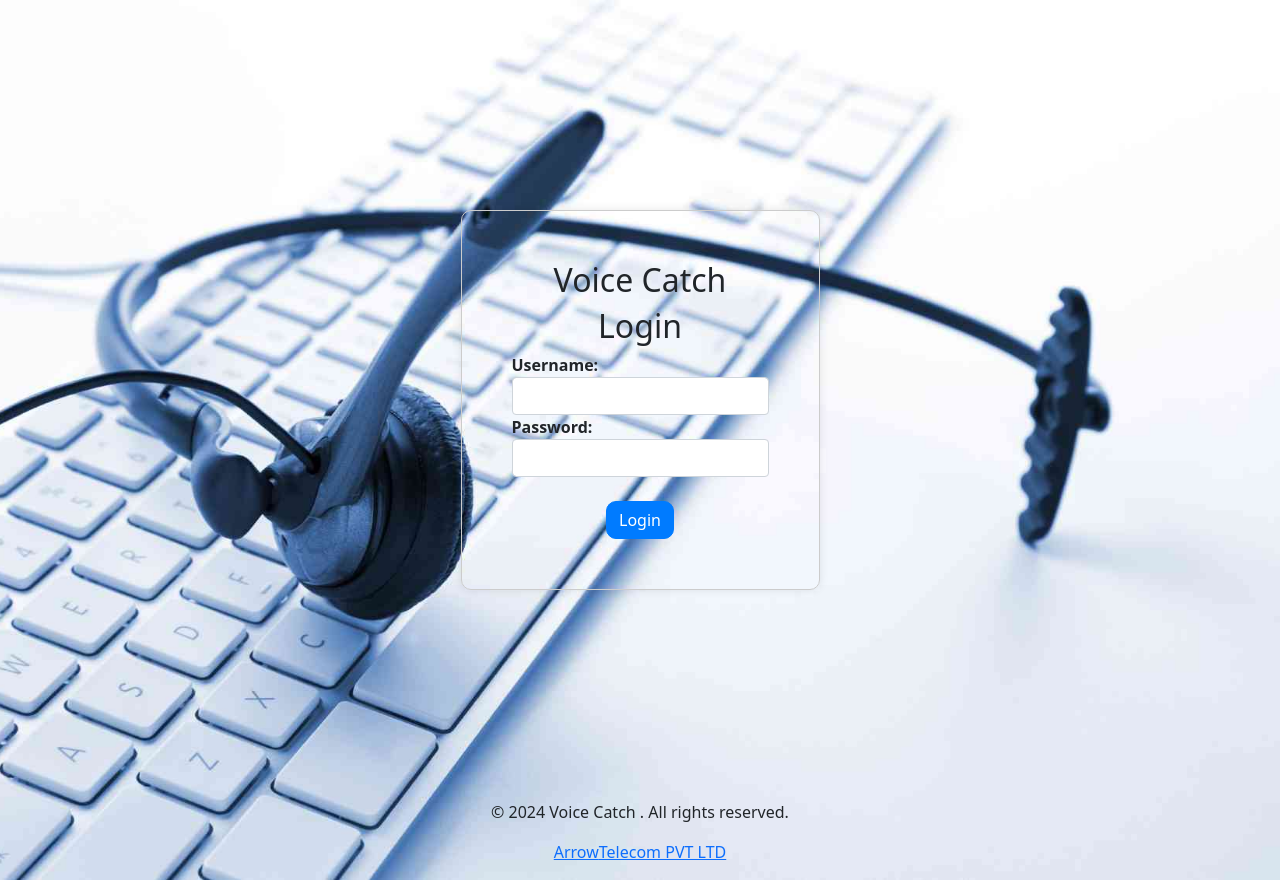
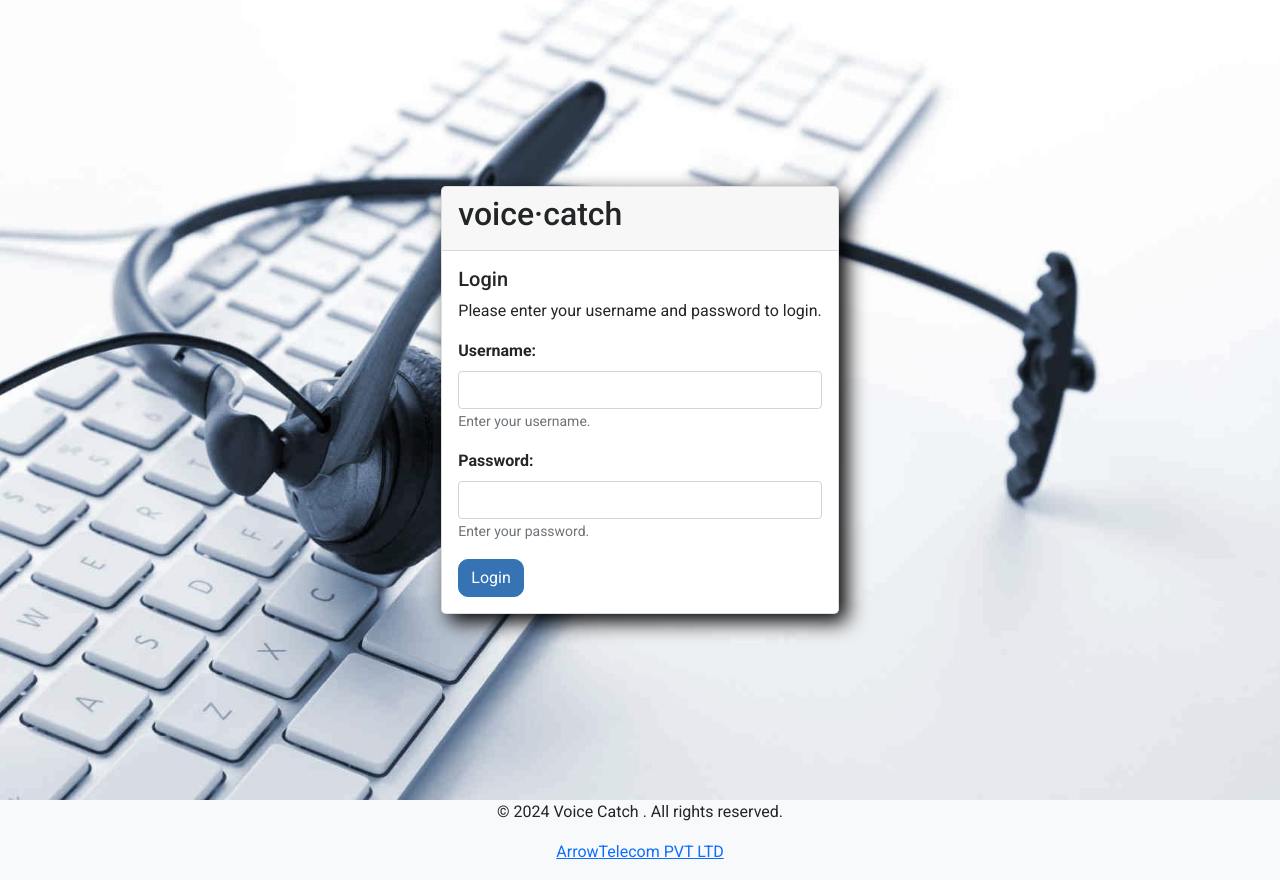
Before and after one commit to manish23k/cust_report, a PHP site: page / in a window 1280 px wide. Run offline with PHP 8.4, Linux system fonts and the light colour scheme.

Commit message:
misc improvements to homepage

```diff
--- a/index.php
+++ b/index.php
@@ -13,13 +13,15 @@ if ($_SERVER["REQUEST_METHOD"] == "POST") {
     $username = $_POST["username"];
     $password = $_POST["password"];
 
-    // You should implement proper validation and security here
-    // For simplicity, we're not hashing the password in this example.
+    // Check if the username and password are correct
+    // using a prepared statement to prevent SQL injection
+    // [TODO: implement a more secure password hashing algorithm]
 
-    $query = "SELECT * FROM vicidial_users WHERE user='$username' AND pass='$password'";
-    $result = $conn->query($query);
-
-    if ($result->num_rows == 1) {
+    $query = "select * from vicidial_users where user=? and pass=?";
+    $stmt = $pdo->prepare($query);
+    $stmt->execute([$username, $password]);
+    $user = $stmt->fetch();
+    if ($user) {
         $_SESSION["username"] = $username; // Store user information in the session
         header("Location: og_callstatistics.php"); // Redirect to the dashboard
         exit;
@@ -35,47 +37,23 @@ if ($_SERVER["REQUEST_METHOD"] == "POST") {
 <head>
     <title>Login</title>
     <link rel="stylesheet" href="https://cdn.jsdelivr.net/npm/bootstrap@5.0.2/dist/css/bootstrap.min.css">
+    <link rel="stylesheet" href="https://fonts.googleapis.com/css2?family=Roboto:wght@400;500;700&display=swap">
     <style>
-        /* Custom styles for the navigation bar */
-        .navbar {
-            background-color: #007BFF;
-            /* Background color */
-        }
-
-        .navbar-brand {
-            color: #fff;
-            /* Text color */
-        }
-
-        .navbar-brand:hover {
-            color: #fff;
-            /* Text color on hover */
-        }
-
-        .navbar-nav .nav-link {
-            color: #333;
-            /* Text color */
-        }
-
-        .navbar-nav .nav-link:hover {
-            color: #007BFF;
-            /* Text color on hover */
-        }
-
-        .navbar-nav .nav-item.active {
-            background-color: #007BFF;
-            /* Background color for active tab */
+        body {
+            font-family: 'Roboto', sans-serif;
+            /* Use the Roboto font */
+            background-color: #f8f9fa;
+            /* Set the background color */
         }
 
         /* Custom styles for the login form */
         .login-container {
-            max-width: 400px;
+            max-width: 500px;
             margin: 0 auto;
-            padding: 50px;
-            border: 1px solid #ccc;
-            border-radius: 10px;
-            background-color: #fff;
-            box-shadow: 0 0 10px rgba(0, 0, 0, 0.1);
+            border-radius: 20px;
+            background-color: rgb(211, 211, 211);
+            filter: drop-shadow(8px 8px 10px black);
+
         }
 
         /* Center the login box vertically and horizontally */
@@ -84,27 +62,10 @@ if ($_SERVER["REQUEST_METHOD"] == "POST") {
             align-items: center;
             justify-content: center;
             min-height: 100vh;
-}
-
-.login-container {
-    max-width: 400px;
-    margin: 0 auto;
-    padding: 50px;
-    border: 1px solid #ccc;
-    border-radius: 10px;
-    background-color: rgba(255, 255, 255, 0); /* Adjust the alpha value for transparency */
-    box-shadow: 0 0 10px rgba(0, 0, 0, 0.1);
-}
-
-        body {
-
-            /* background-image: url('your-high-resolution-image.jpg'); */
             background-image: url('login.jpg');
-
             background-size: cover;
-
             background-position: center;
-
+            filter: grayscale(50%);
         }
 
         .btn-center {
@@ -113,37 +74,27 @@ if ($_SERVER["REQUEST_METHOD"] == "POST") {
         }
 
         .btn-primary {
-
             background-color: #007BFF;
             /* Background color */
-
             border-color: #007BFF;
             /* Border color */
-
             border-radius: 10px;
             /* Rounded corners */
-
             transition: background-color 0.3s;
             /* Smooth hover effect */
 
         }
 
-
         .btn-primary:hover {
-
             background-color: #0056b3;
             /* Background color on hover */
-
         }
 
         .form-group label {
-
             font-size: 16px;
             /* Adjust the font size */
-
             font-weight: 600;
             /* Adjust the font weight */
-
         }
     </style>
 </head>
@@ -151,27 +102,31 @@ if ($_SERVER["REQUEST_METHOD"] == "POST") {
 <body>
     <div class="center-container">
         <div class="login-container">
-            <h2 class="text-center">Voice Catch</h2>
-            <h2 class="text-center">Login</h2>
+            <div class="card rounded-3">
+                <div class="card-header">
+                    <h2>voice&centerdot;catch</h2>
+                </div>
+                <div class="card-body">
+                    <h5 class="card-title">Login</h5>
+                    <p class="card-text">Please enter your username and password to login.</p>
                     <form method="post">
-                <div class="form-group">
-                    <label for="username">Username:</label>
+                        <div class="form-group mb-3">
+                            <label class="form-label" for="username">Username:</label>
                             <input type="text" class="form-control" id="username" name="username" required>
+                            <small class="form-text text-muted">Enter your username.</small>
                         </div>
-                <div class="form-group">
-                    <label for="password">Password:</label>
+                        <div class="form-group mb-3">
+                            <label class="form-label" for="password">Password:</label>
                             <input type="password" class="form-control" id="password" name="password" required>
+                            <small class="form-text text-muted">Enter your password.</small>
                         </div>
-                <div class="form-group"> <!-- Line break above the button -->
-                    &nbsp; <!-- A non-breaking space to create some space between elements -->
-                </div>
-                <div class="btn-center"> <!-- Centered button container -->
                         <button type="submit" class="btn btn-primary">Login</button>
-                </div>
                     </form>
                     <?php if (isset($error)) {
                         echo "<div class='text-danger text-center mt-3'>$error</div>";
                     } ?>
+                </div>
+            </div>
         </div>
     </div>
 </body>
```
Lines whose indentation alone changed are shown as unchanged.
